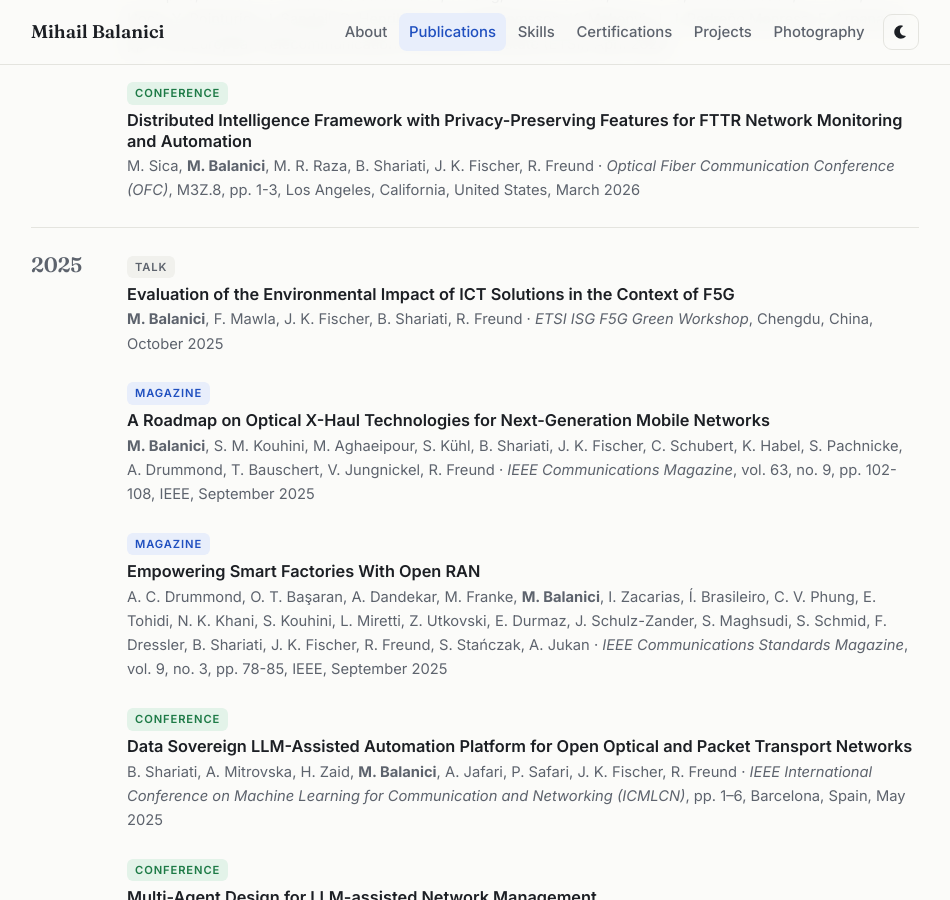
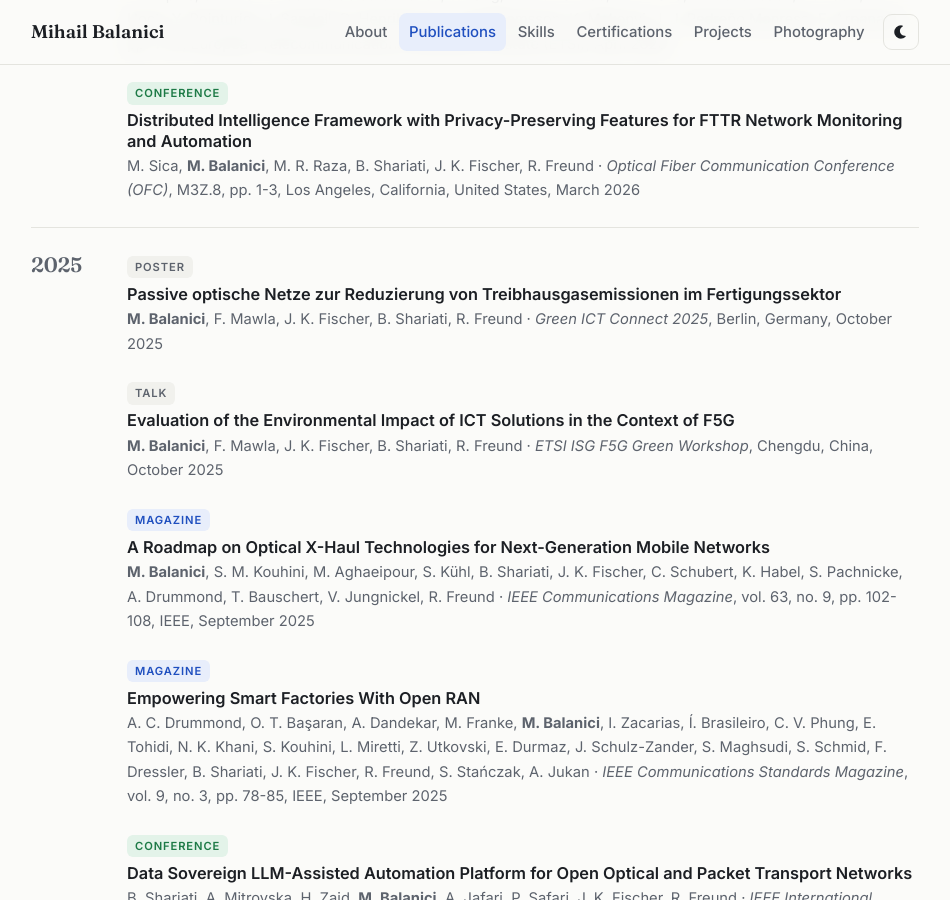
Before and after one commit to mihailbalanici/mihailbalanici.github.io, a Jekyll site: the page built from publications.html, in a window 1280 px wide and 900 px high, scrolled down 892 px. Shown: the whole window, without its empty margins (165-1115 px from the left). Built offline with Jekyll 4.4.1, drawn with Linux system fonts in a browser that asks for light colours.

Commit message:
Update publications.yml

```diff
--- a/_data/publications.yml
+++ b/_data/publications.yml
@@ -58,6 +58,15 @@
   year: 2026
   type: conference
   url: "https://ieeexplore.ieee.org/document/11524858"
+
+- title: Passive optische Netze zur Reduzierung von Treibhausgasemissionen im Fertigungssektor
+  authors: M. Balanici, F. Mawla, J. K. Fischer, B. Shariati, R. Freund
+  venue: Green ICT Connect 2025
+  place: Berlin, Germany
+  month: October
+  year: 2025
+  type: poster
+  url: "https://www.forschungsfabrik-mikroelektronik.de/de/ueber-die-fmd/Veranstaltungen/review-green-ict-connect-2025.html"
 
 - title: "Evaluation of the Environmental Impact of ICT Solutions in the Context of F5G"
   authors: M. Balanici, F. Mawla, J. K. Fischer, B. Shariati, R. Freund
```
